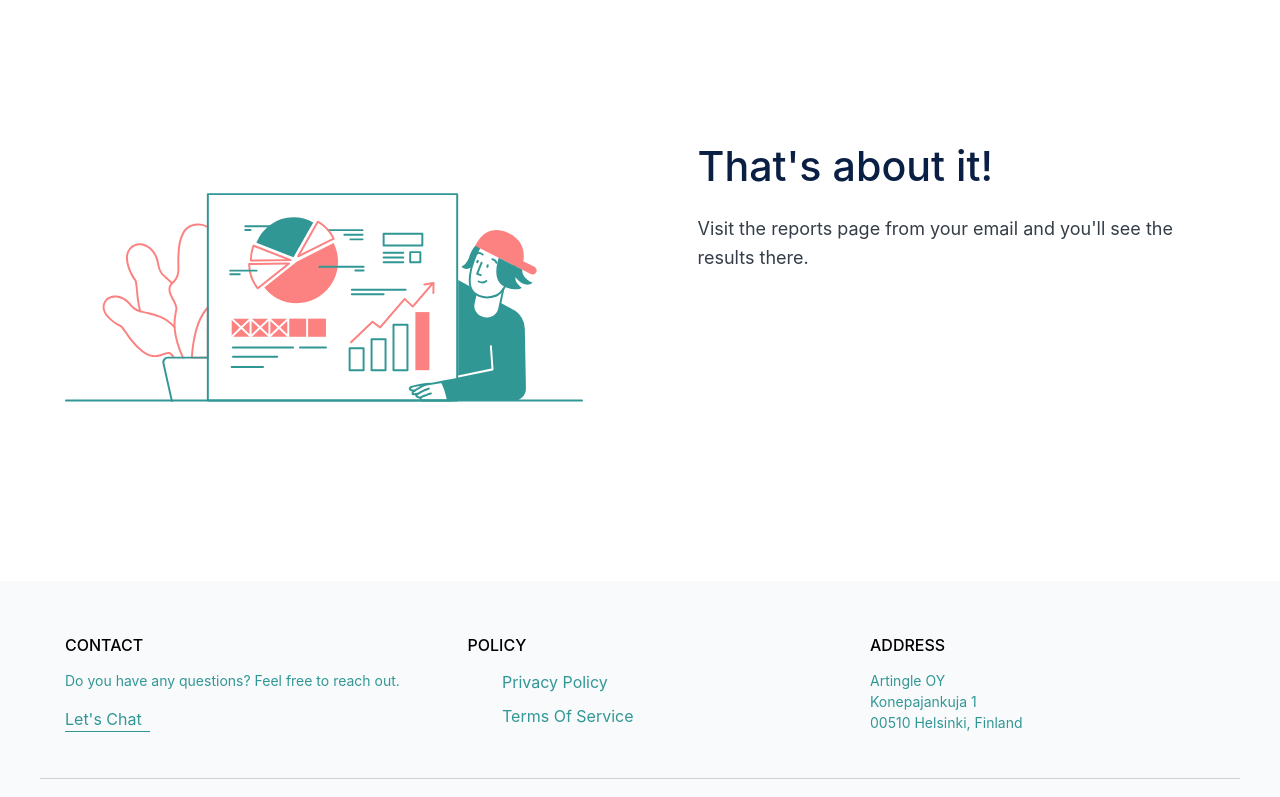
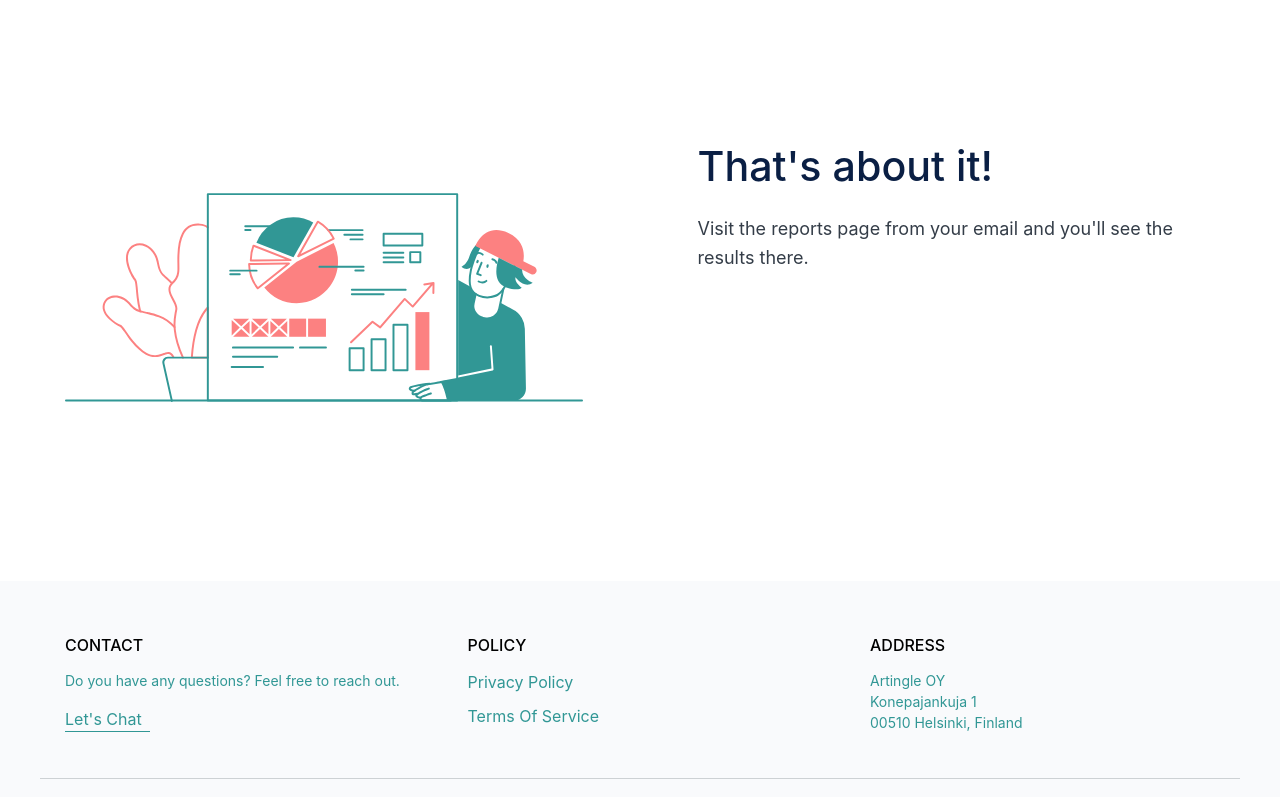
Before and after one commit to MitenHQ/miten, a Next.js app in the folder frontend/: page / in a window 1280 px wide. Shown: the part 2000-2797 px from the top of the page. Built offline with nearby package versions, Linux system fonts and the light colour scheme.

Commit message:
Privacy policy

```diff
--- a/frontend/components/Home/Footer.tsx
+++ b/frontend/components/Home/Footer.tsx
@@ -2,6 +2,7 @@ import React, { FC } from 'react';
 import Image from 'next/image';
 import { PageContainer } from './PageContainer';
 import styled from 'styled-components';
+import NextLink from 'next/link';
 
 const SocialLink: FC<{ href: string; src: string }> = ({ href, src }) => {
   return (
@@ -166,12 +167,12 @@ export const Footer: FC = () => {
             </Col>
             <Col>
               <Title>Policy</Title>
-              <Large href="/" left>
-                Privacy policy
-              </Large>
-              <Large href="/" left>
-                Terms of service
-              </Large>
+              <NextLink passHref href="/privacy" aria-label="privacy policy">
+                <Large>Privacy policy</Large>
+              </NextLink>
+              <NextLink passHref href="/" aria-label="terms of service">
+                <Large>Terms of service</Large>
+              </NextLink>
             </Col>
             <Col>
               <Title>Address</Title>
--- a/frontend/components/Home/Header.tsx
+++ b/frontend/components/Home/Header.tsx
@@ -1,5 +1,6 @@
 import React, { FC } from 'react';
 import Image from 'next/image';
+import NextLink from 'next/link';
 
 import styled from 'styled-components';
 
@@ -26,9 +27,11 @@ export const Header: FC = () => {
   return (
     <Root>
       <Container>
-        <LogoContainer href="/" aria-label="homepage">
-          <Image width="128" height="58" src={'/img/logo.png'} alt="Miten" />
-        </LogoContainer>
+        <NextLink passHref href="/">
+          <LogoContainer aria-label="homepage">
+            <Image width="128" height="58" src={'/img/logo.png'} alt="Miten" />
+          </LogoContainer>
+        </NextLink>
       </Container>
     </Root>
   );
```
